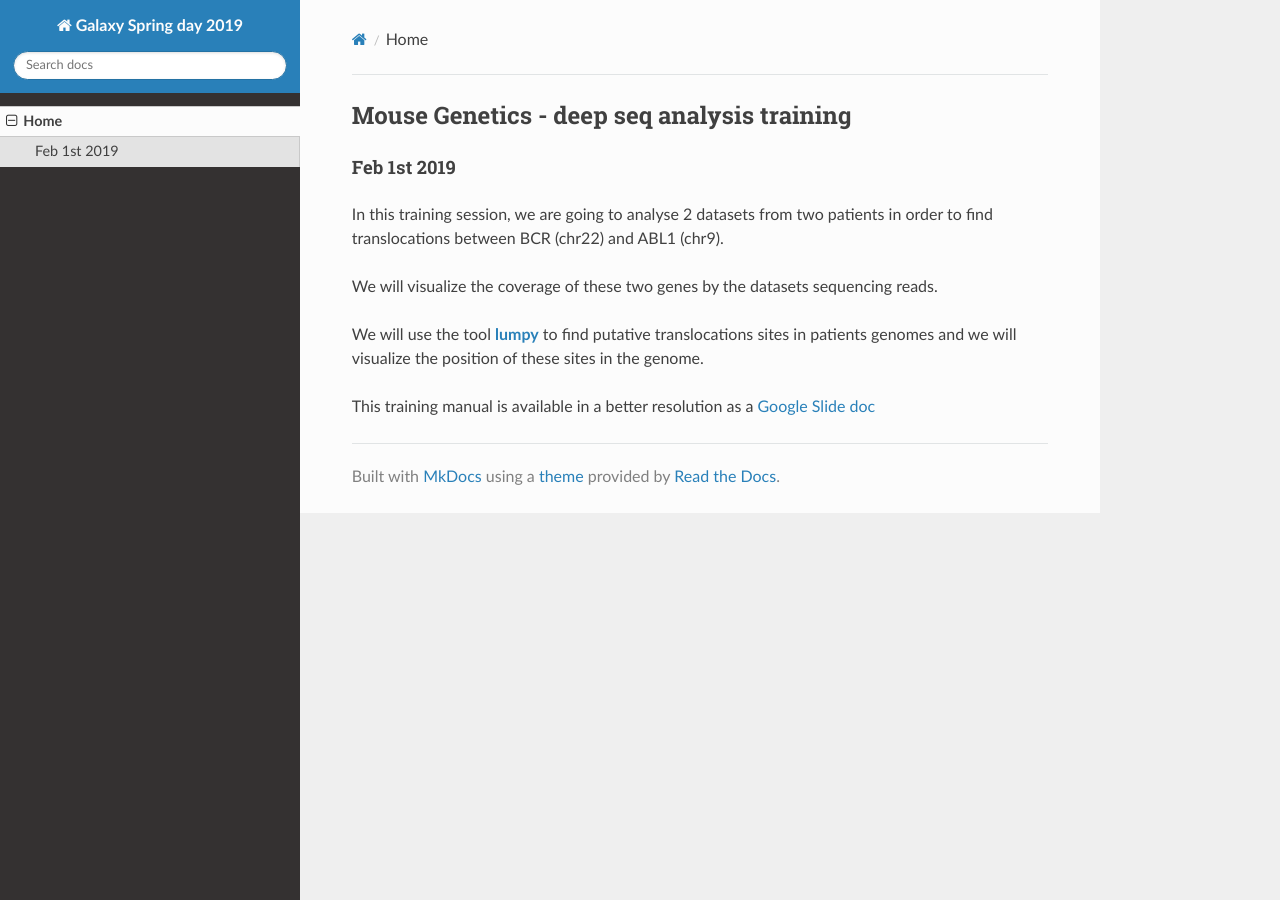
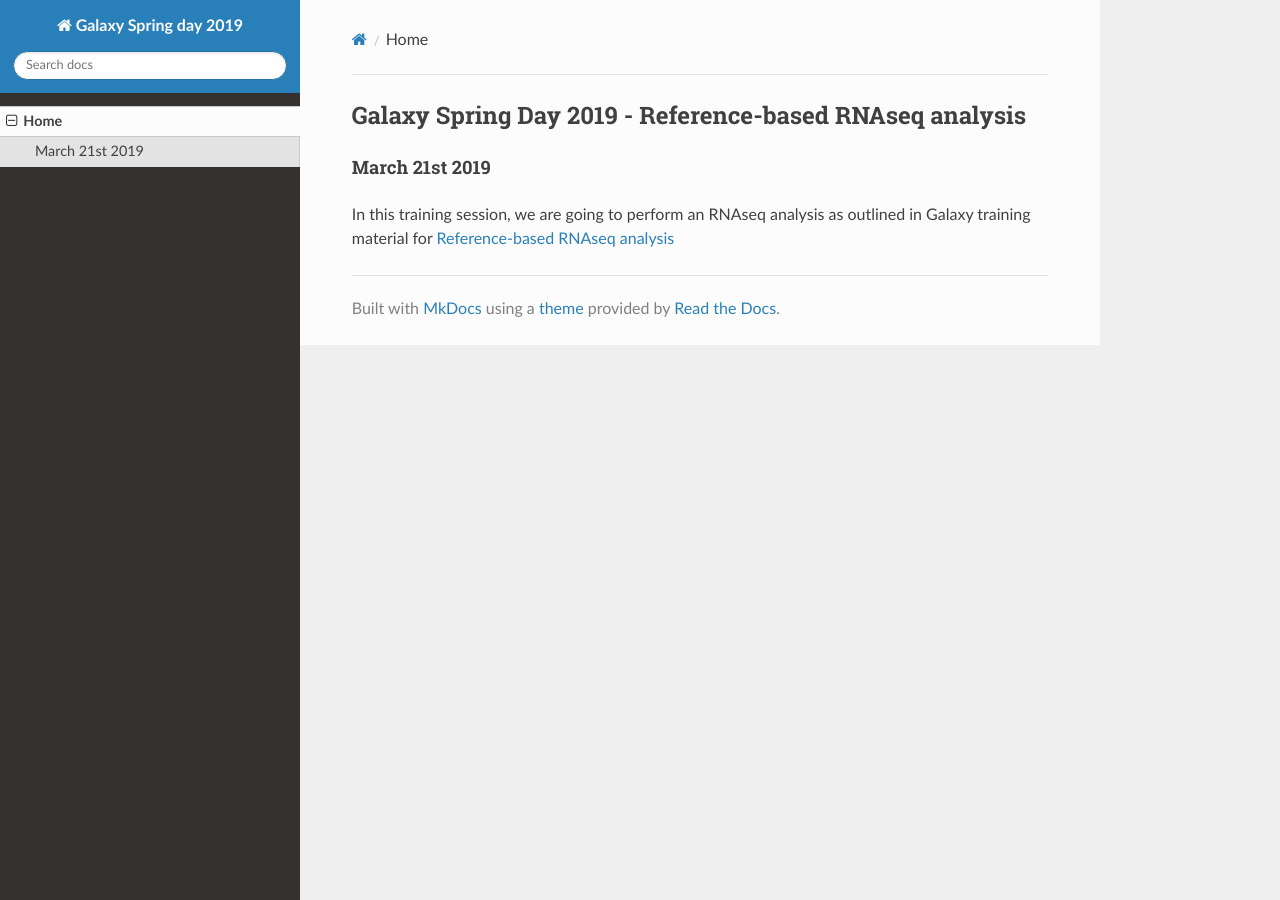
Before and after one commit to ARTbio/springday, an MkDocs documentation site: the page built from docs/index.md, in a window 1280 px wide. Built offline with MkDocs 1.6.1, drawn with Linux system fonts in a browser that asks for light colours; nearby versions of some CDN libraries.

Commit message:
seed a true index.md

```diff
--- a/docs/index.md
+++ b/docs/index.md
@@ -1,13 +1,5 @@
-##  Mouse Genetics - deep seq analysis training
-#### Feb 1st 2019
+##  Galaxy Spring Day 2019 - Reference-based RNAseq analysis
+#### March 21st 2019
 
-In this training session, we are going to analyse 2 datasets from two patients in order
-to find translocations between BCR (chr22) and ABL1 (chr9).
-
-We will visualize the coverage of these two genes by the datasets sequencing reads.
-
-We will use the tool **[lumpy](https://genomebiology.biomedcentral.com/articles/10.1186/gb-2014-15-6-r84)**
-to find putative translocations sites in patients genomes
-and we will visualize the position of these sites in the genome.
-
-This training manual is available in a better resolution as a [Google Slide doc](https://docs.google.com/presentation/d/1vbjuqt6Gn-2VWDjCwX_5rKATOeb0Rt8b030A_SVl3FE)
+In this training session, we are going to perform an RNAseq analysis
+as outlined in Galaxy training material for [Reference-based RNAseq analysis](https://galaxyproject.github.io/training-material/topics/transcriptomics/tutorials/ref-based/tutorial.html)
```
